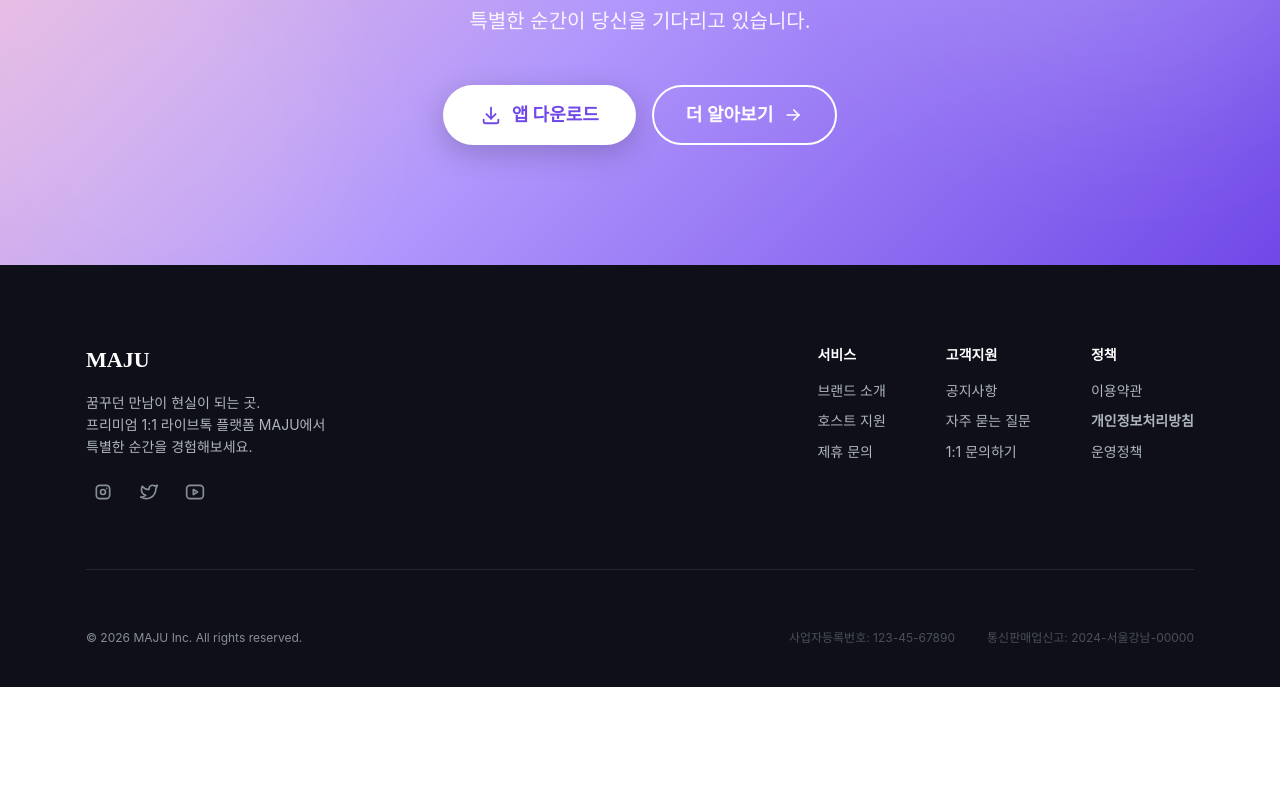
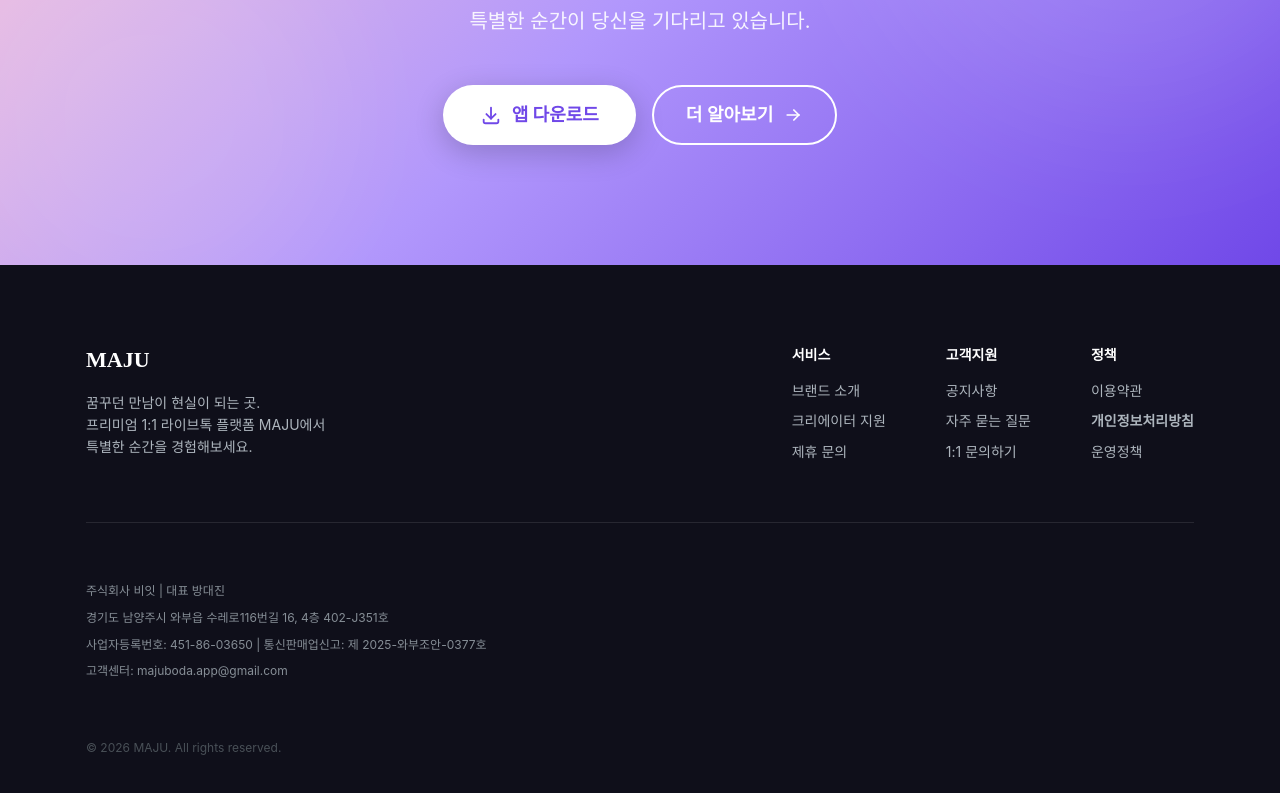
Before and after one commit to Roki-Noh/mvp-maju, a Next.js app: page / in a window 1280 px wide. Shown: the part 5797-6590 px from the top of the page. Before the commit the page ends 6484 px from the top, so only its background shows below. Built offline with nearby package versions, Linux system fonts and the light colour scheme; a web font is replaced by a local one.

Commit message:
Update footer with real company info
- 회사명: 주식회사 비잇
- 대표자명: 방대진
- 사업자등록번호: 451-86-03650
- 통신판매업신고: 제 2025-와부조안-0377호
- 고객센터: majuboda.app@gmail.com

```diff
--- a/src/components/Footer.tsx
+++ b/src/components/Footer.tsx
@@ -1,7 +1,6 @@
 'use client';
 
-import { ActionIcon, Anchor, Box, Container, Divider, Group, Image, Stack, Text, Title } from '@mantine/core';
-import { IconBrandInstagram, IconBrandTwitter, IconBrandYoutube } from '@tabler/icons-react';
+import { Anchor, Box, Container, Divider, Group, Stack, Text, Title } from '@mantine/core';
 
 export function Footer() {
   const currentYear = new Date().getFullYear();
@@ -19,17 +18,6 @@ export function Footer() {
                 프리미엄 1:1 라이브톡 플랫폼 MAJU에서<br />
                 특별한 순간을 경험해보세요.
               </Text>
-              <Group gap="sm">
-                <ActionIcon variant="subtle" color="gray" size="lg" radius="xl">
-                  <IconBrandInstagram size={20} />
-                </ActionIcon>
-                <ActionIcon variant="subtle" color="gray" size="lg" radius="xl">
-                  <IconBrandTwitter size={20} />
-                </ActionIcon>
-                <ActionIcon variant="subtle" color="gray" size="lg" radius="xl">
-                  <IconBrandYoutube size={20} />
-                </ActionIcon>
-              </Group>
             </Stack>
 
             {/* Links Columns */}
@@ -38,7 +26,7 @@ export function Footer() {
                 <Text size="sm" fw={700} c="white">서비스</Text>
                 <Stack gap="xs">
                   <Anchor href="#" size="sm" c="gray.5" underline="hover">브랜드 소개</Anchor>
-                  <Anchor href="#" size="sm" c="gray.5" underline="hover">호스트 지원</Anchor>
+                  <Anchor href="#" size="sm" c="gray.5" underline="hover">크리에이터 지원</Anchor>
                   <Anchor href="#" size="sm" c="gray.5" underline="hover">제휴 문의</Anchor>
                 </Stack>
               </Stack>
@@ -48,7 +36,7 @@ export function Footer() {
                 <Stack gap="xs">
                   <Anchor href="#" size="sm" c="gray.5" underline="hover">공지사항</Anchor>
                   <Anchor href="#" size="sm" c="gray.5" underline="hover">자주 묻는 질문</Anchor>
-                  <Anchor href="mailto:support@maju.app" size="sm" c="gray.5" underline="hover">1:1 문의하기</Anchor>
+                  <Anchor href="mailto:majuboda.app@gmail.com" size="sm" c="gray.5" underline="hover">1:1 문의하기</Anchor>
                 </Stack>
               </Stack>
 
@@ -65,15 +53,25 @@ export function Footer() {
 
           <Divider color="white" opacity={0.1} />
 
-          <Group justify="space-between" align="center" wrap="wrap" gap="md">
+          {/* Company Info */}
+          <Stack gap="xs">
             <Text size="xs" c="gray.6">
-              &copy; {currentYear} MAJU Inc. All rights reserved.
+              주식회사 비잇 | 대표 방대진
             </Text>
-            <Group gap="xl">
-              <Text size="xs" c="gray.7">사업자등록번호: 123-45-67890</Text>
-              <Text size="xs" c="gray.7">통신판매업신고: 2024-서울강남-00000</Text>
-            </Group>
-          </Group>
+            <Text size="xs" c="gray.6">
+              경기도 남양주시 와부읍 수레로116번길 16, 4층 402-J351호
+            </Text>
+            <Text size="xs" c="gray.6">
+              사업자등록번호: 451-86-03650 | 통신판매업신고: 제 2025-와부조안-0377호
+            </Text>
+            <Text size="xs" c="gray.6">
+              고객센터: majuboda.app@gmail.com
+            </Text>
+          </Stack>
+
+          <Text size="xs" c="gray.7">
+            &copy; {currentYear} MAJU. All rights reserved.
+          </Text>
         </Stack>
       </Container>
     </Box>
```
